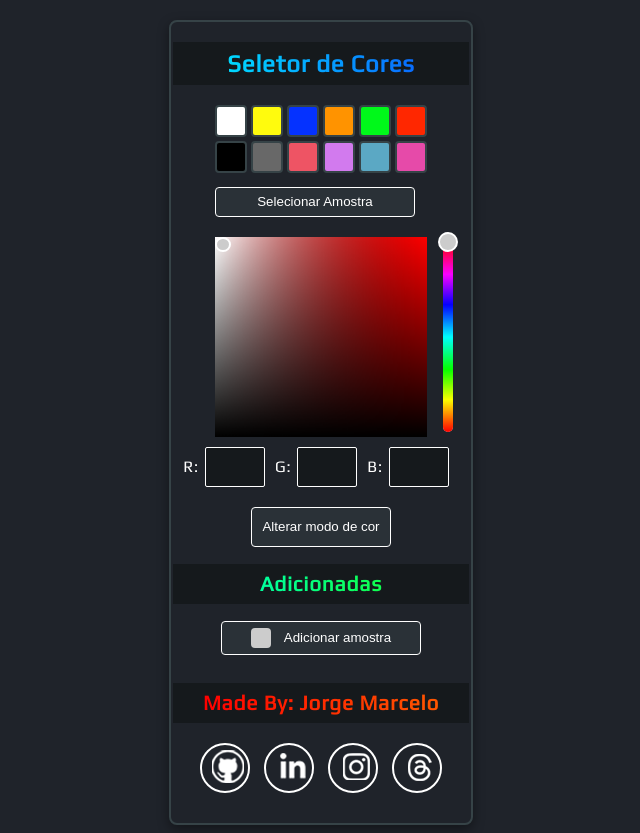
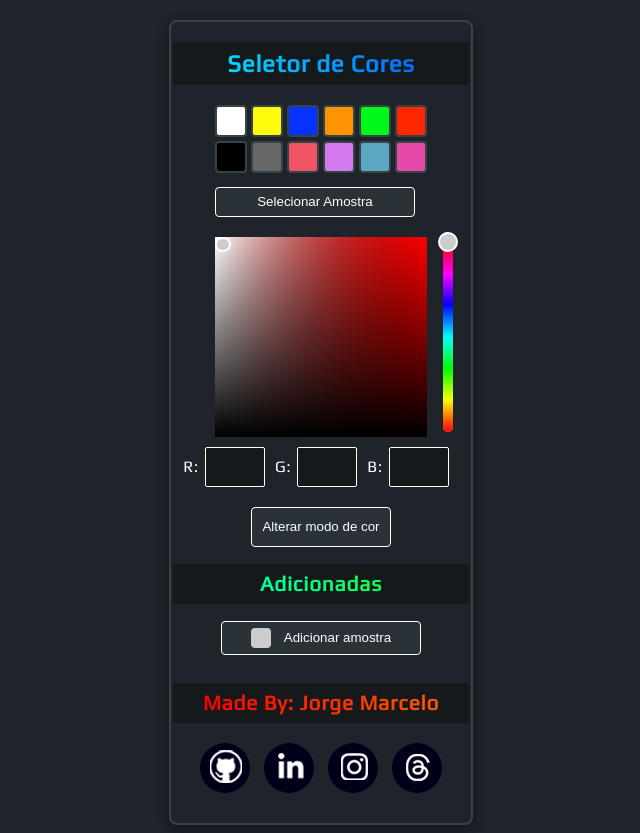
Before and after one commit to Jorge-Marcelo/Seletor-de-Cores, a plain HTML site: page index.html in a window 1280 px wide. Shown: the whole page, without its empty margins (319-959 px from the left). Drawn offline with Linux system fonts and the light colour scheme.

Commit message:
Update style.css

```diff
--- a/css/style.css
+++ b/css/style.css
@@ -299,16 +299,15 @@ justify-content: center;
 }
 
 .social {
-border: 2px solid rgb(255, 255, 255);
-background-color: transparent;
+background-color: rgb(0, 0, 27);
 transition: transform 0.3s ease-in-out;
 border-radius: 100%;
 margin: 0 7px;
 width: 50px;
 height: 50px;
 cursor: pointer;
+border: none;
 }
-
 .social:hover {
 transition: all 1s ease-in;
 transform: rotateY(360deg);
```
